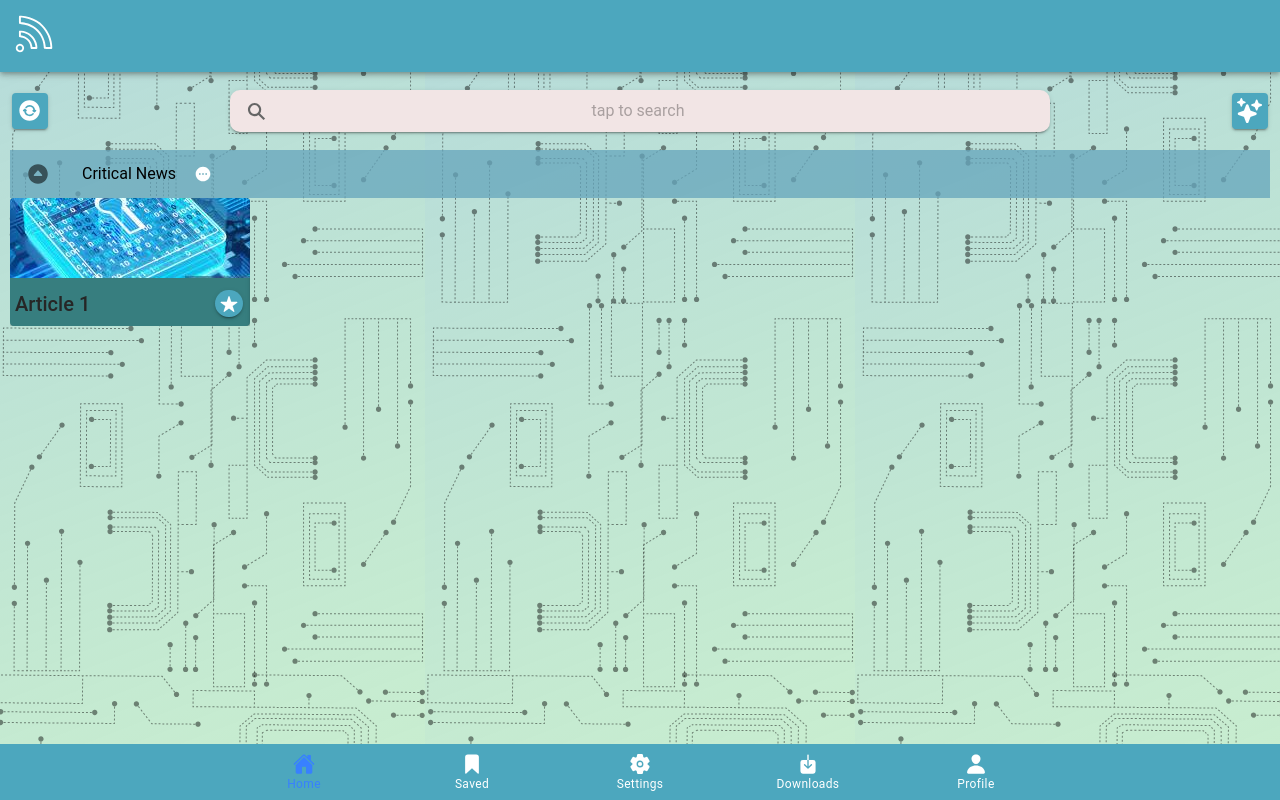
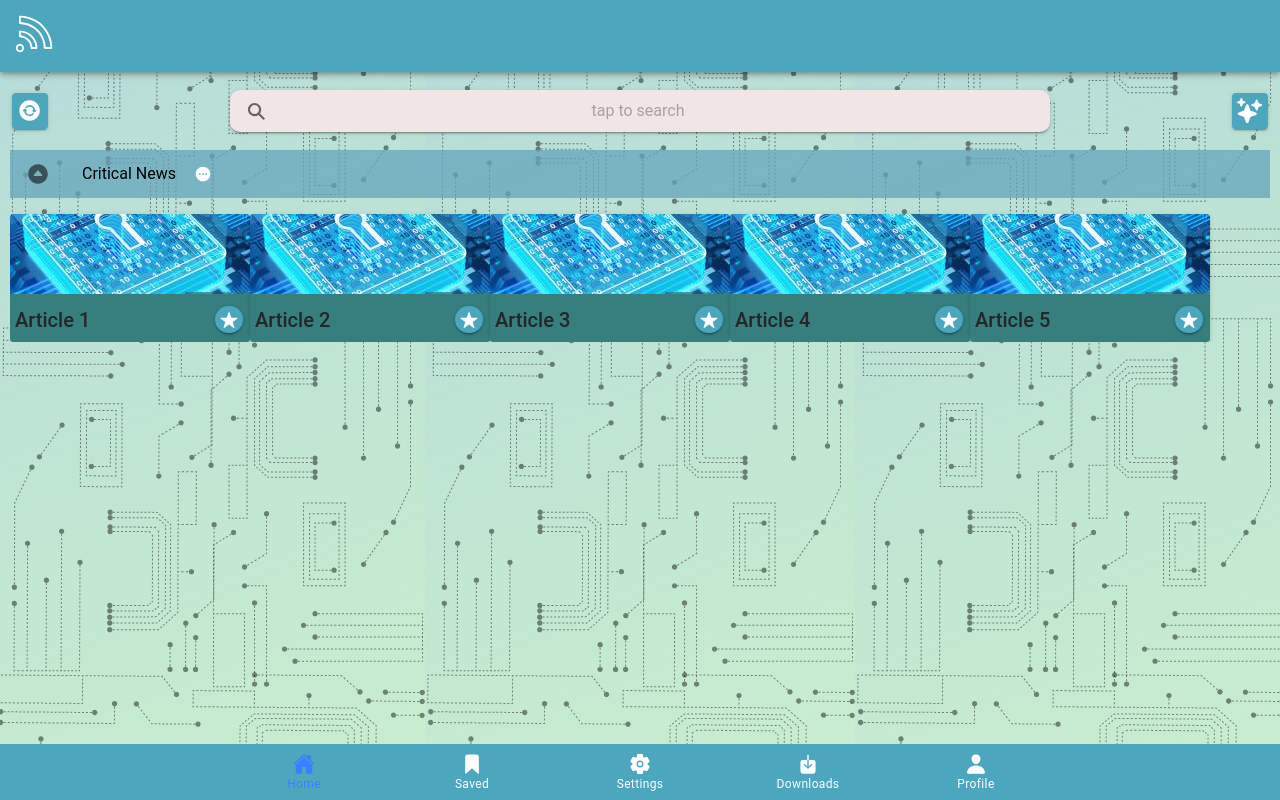
Before and after one commit to Konstantinos-Chatzistavrou/Threat-Watch, a React (Vite) app in the folder ui/: page /home in a window 1280 px wide. Both pictures are taken after a click on the element 38 px from the left and 174 px from the top of the page. Built offline with nearby package versions, Linux system fonts and the light colour scheme.

Commit message:
155: Added horizontally padded and scrolling cards in critical news

```diff
--- a/ui/src/app/pages/home/components/CriticalNews.tsx
+++ b/ui/src/app/pages/home/components/CriticalNews.tsx
@@ -57,15 +57,12 @@ const CriticalNews = ({ articles, render }: CriticalNewsProps) => {
             </IonPopover>
           </IonRow>
         </IonItem>
-        <div
-          slot="content"
-          style={{
-            maxWidth: "15rem",
-          }}
-        >
-          <Swiper>
+        <div slot="content">
+          <Swiper spaceBetween={16} slidesPerView={"auto"}>
             {articles.map((article) => (
-              <SwiperSlide key={article.id}>{render(article)}</SwiperSlide>
+              <SwiperSlide key={article.id} style={{ width: "fit-content" }}>
+                {render(article)}
+              </SwiperSlide>
             ))}
           </Swiper>
           {/*<IonRow class={"scroll"}>{children}</IonRow>*/}
--- a/ui/src/app/pages/home/index.tsx
+++ b/ui/src/app/pages/home/index.tsx
@@ -21,7 +21,12 @@ const Home: React.FC = () => {
   const handleSearchChange = () => {};
 
   const renderNewsArticles = ({ title }: Article) => (
-    <IonCard className={"ion-no-margin"}>
+    <IonCard
+      className={"ion-no-margin ion-margin-top"}
+      style={{
+        maxWidth: "15rem",
+      }}
+    >
       <img
         alt="security-thumbnail"
         src={lockSecurityImage}
```
